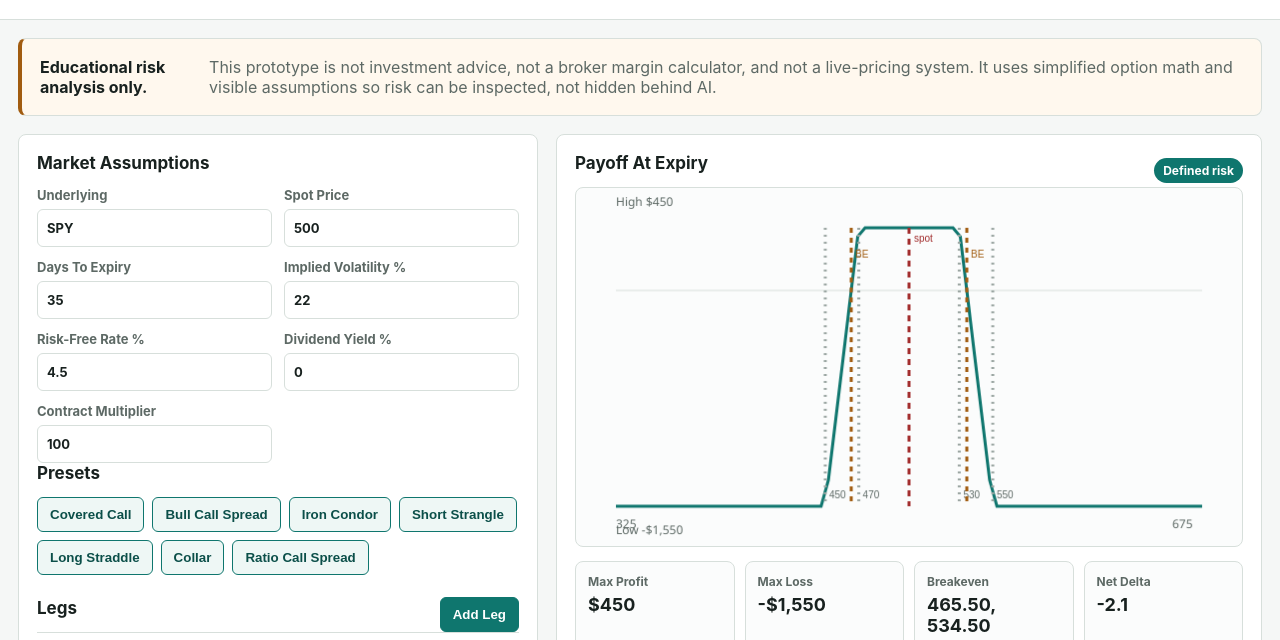
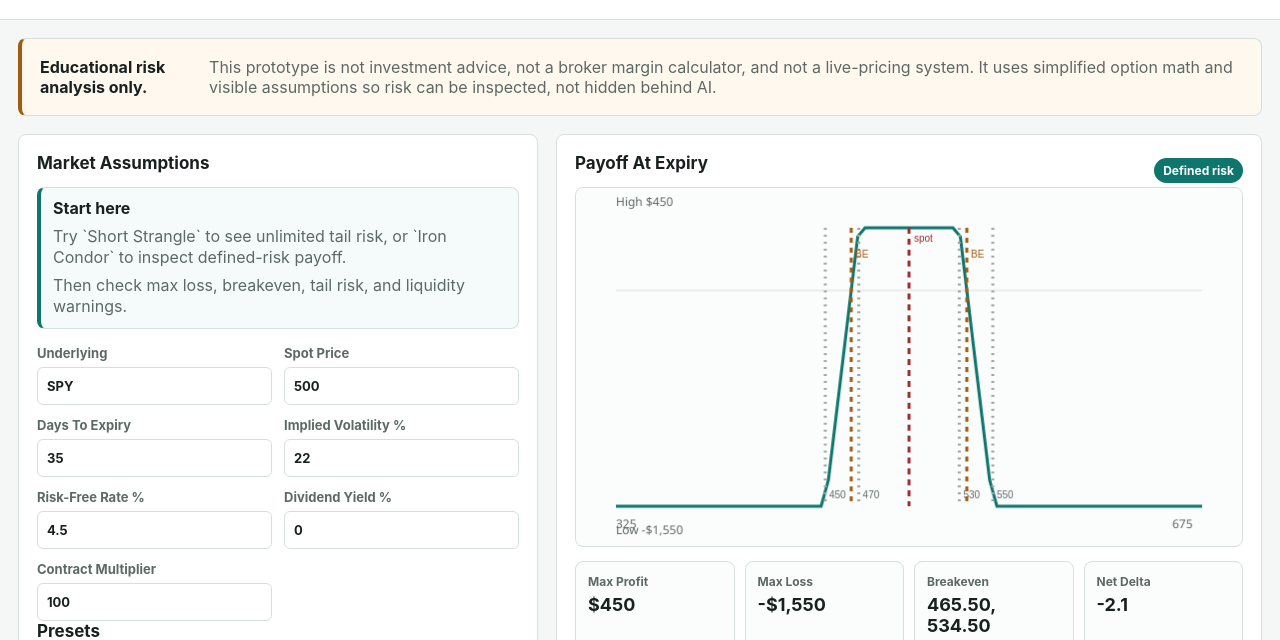
Before and after one commit to rafalwronapl/options-strategy-risk-explainer, a website: page index.html in a window 1280 px wide. Shown: the part 85-725 px from the top of the page. Drawn offline with Linux system fonts and the light colour scheme.

Commit message:
Add CodeQL and safer CSV export

```diff
--- a/app.js
+++ b/app.js
@@ -929,7 +929,10 @@ function printReport() {
 }
 
 function csvEscape(value) {
-  const text = String(value ?? "");
+  let text = String(value ?? "");
+  if (/^[=+\-@]/.test(text)) {
+    text = `'${text}`;
+  }
   return /[",\n]/.test(text) ? `"${text.replaceAll("\"", "\"\"")}"` : text;
 }
 
--- a/index.html
+++ b/index.html
@@ -31,6 +31,11 @@
 
     <section class="panel controls">
       <h2>Market Assumptions</h2>
+      <div class="quickStart">
+        <strong>Start here</strong>
+        <span>Try `Short Strangle` to see unlimited tail risk, or `Iron Condor` to inspect defined-risk payoff.</span>
+        <span>Then check max loss, breakeven, tail risk, and liquidity warnings.</span>
+      </div>
       <div class="grid two">
         <label>Underlying
           <input id="symbol" value="SPY">
--- a/styles.css
+++ b/styles.css
@@ -290,6 +290,23 @@ canvas {
   font-weight: 650;
 }
 
+.quickStart {
+  display: grid;
+  gap: 6px;
+  margin: 0 0 16px;
+  border: 1px solid var(--line);
+  border-left: 4px solid var(--accent);
+  border-radius: 8px;
+  padding: 10px 12px;
+  background: #f5fbfa;
+  color: var(--muted);
+  line-height: 1.35;
+}
+
+.quickStart strong {
+  color: var(--ink);
+}
+
 .metric span {
   display: block;
   color: var(--muted);
```
Also changed, not shown: tests/core.test.js (+2 -0 lines), .github/workflows/codeql.yml (added).
